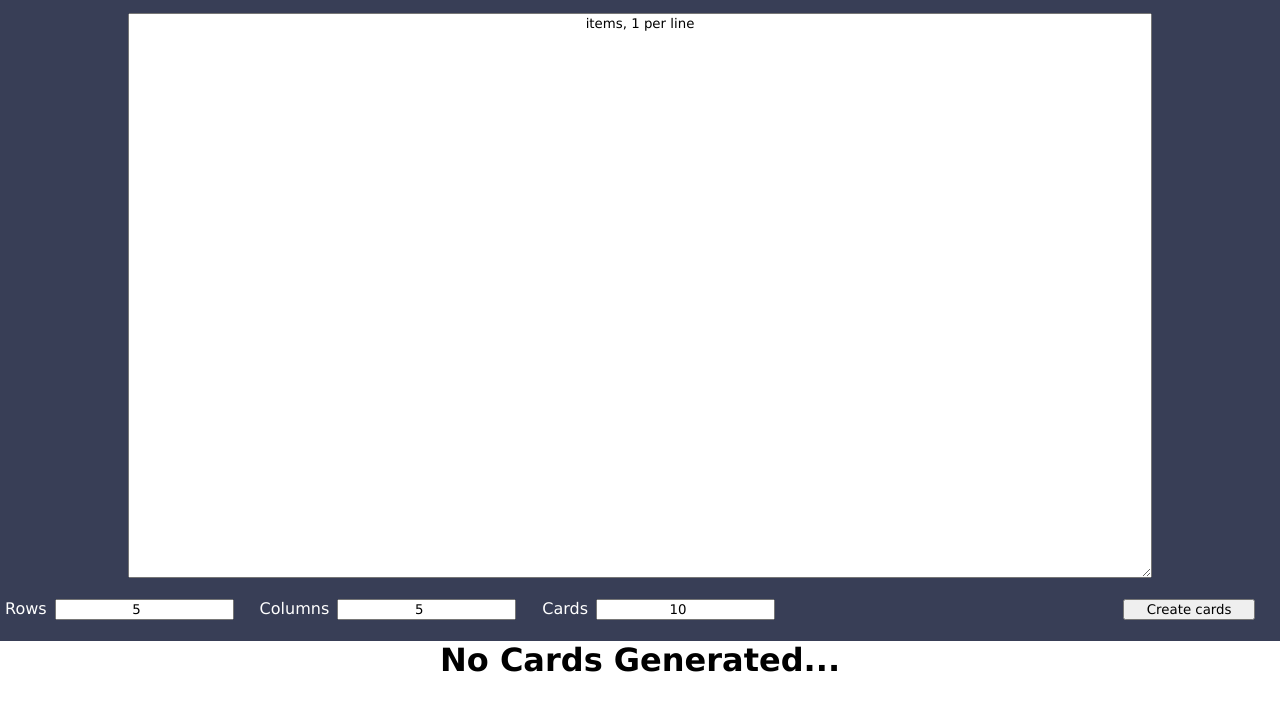
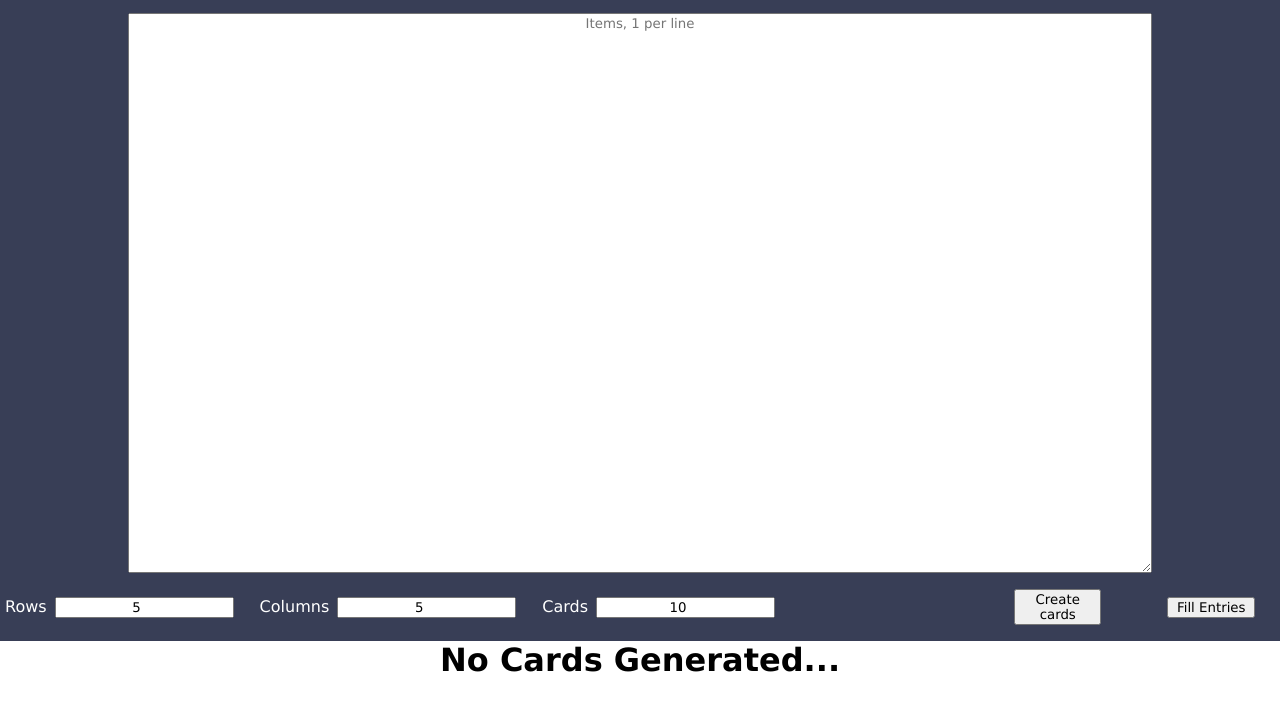
Before and after one commit to DrJKL/bingo, a plain HTML site: page index.html in a window 1280 px wide. Shown: the part 159-870 px from the top of the page. Drawn offline with Linux system fonts and the light colour scheme.

Commit message:
Add filler functionality to hit minimum

```diff
--- a/gen.js
+++ b/gen.js
@@ -48,3 +48,22 @@ const generate = () => {
   console.log(output);
   document.getElementById("output").innerHTML = output;
 };
+
+function fillWithMinimumLines() {
+  const targetElement = document
+    .querySelector("textarea");
+
+  const rows = +document.getElementById("rows").value;
+  const cols = +document.getElementById("cols").value;
+  const entries = targetElement
+    .value.split(`\n`)
+    .map((v) => v.trim()).filter(Boolean);
+  const expectedEntryCount = rows * cols;
+  if (entries.length > expectedEntryCount) {
+    return;
+  }
+  const fillerEntries = Array.from({ length: expectedEntryCount }, (_, i) => `${i + 1}`);
+  fillerEntries.splice(0, entries.length);
+  const newEntries = [...entries, ...fillerEntries];
+  targetElement.value = newEntries.join('\n');
+}
--- a/index.html
+++ b/index.html
@@ -36,7 +36,7 @@
             <h1>Bingo Card Generator</h1>
             <p>Add one bingo item per line. <br /> Press ctrl/cmd + p to print
             </p>
-            <textarea>items, 1 per line</textarea>
+            <textarea placeholder="Items, 1 per line"></textarea>
             <div class="ui-controls">
                   <label>Rows
                         <input type="number"
@@ -61,6 +61,7 @@
                   <span class="spacer"></span>
 
                   <button onClick={generate()}>Create cards</button>
+                  <button onClick={fillWithMinimumLines()}>Fill Entries</button>
             </div>
       </div>
       <div id="output">
```
